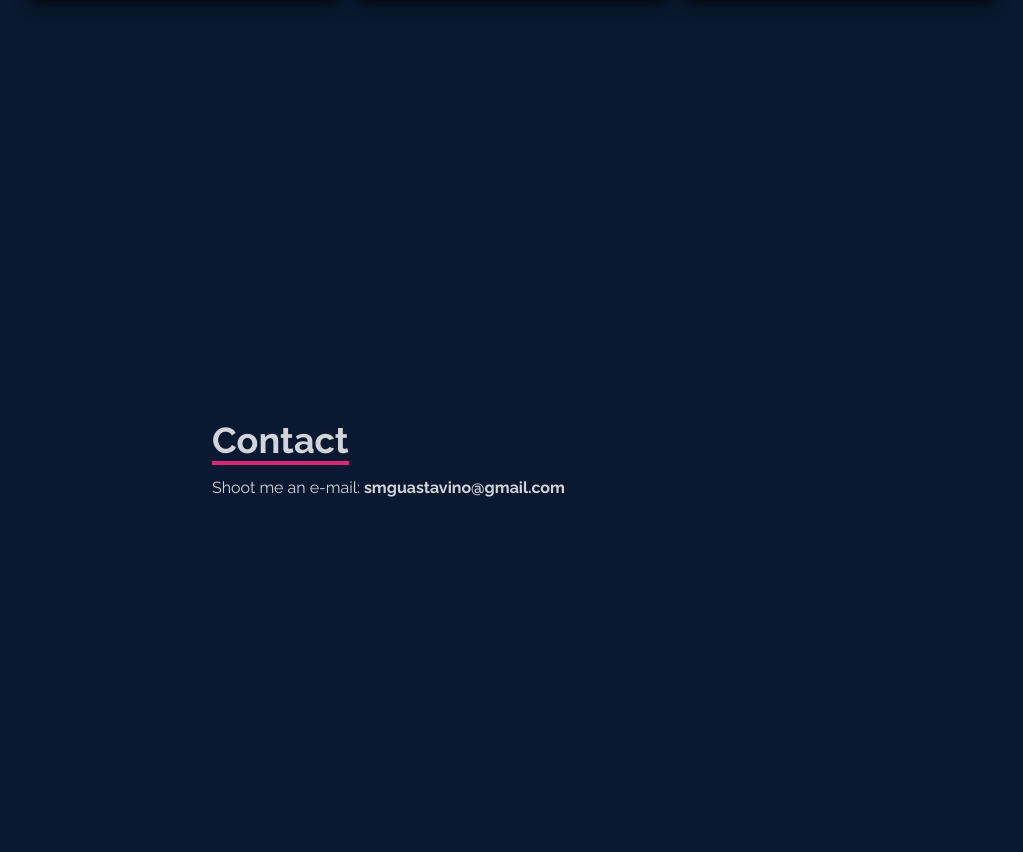
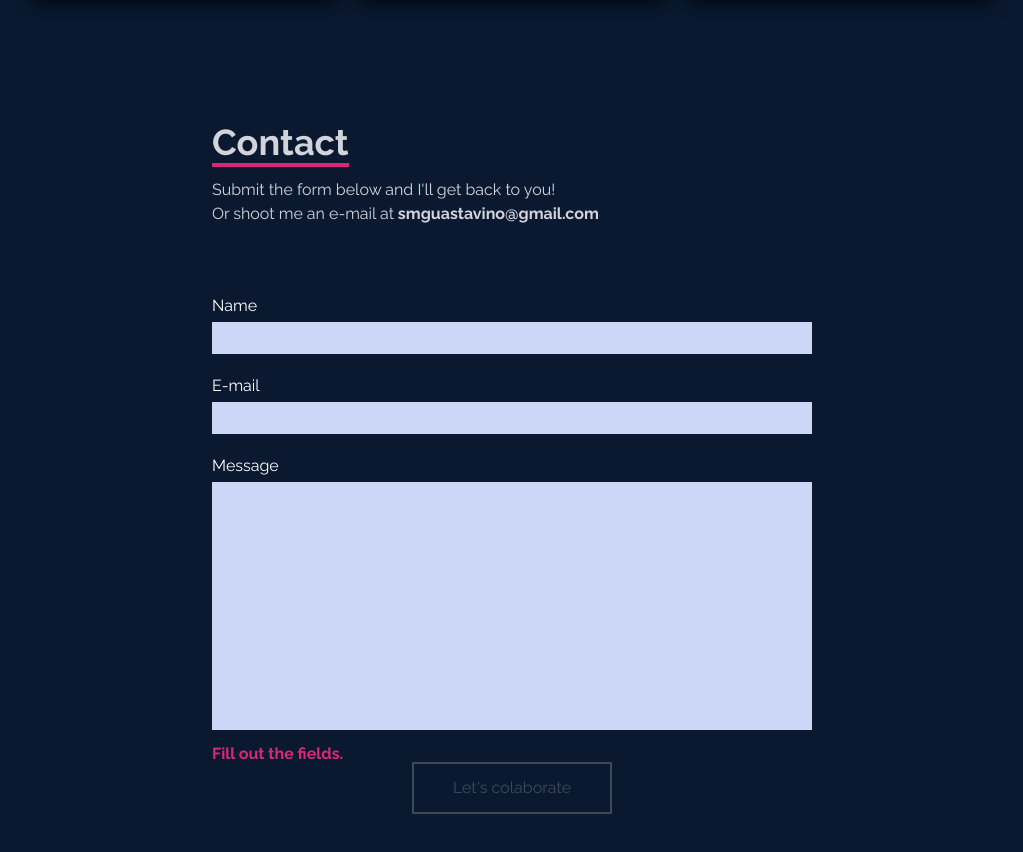
Before and after one commit to santiagoGuastavino/my-portfolio-client, a Next.js app: page / in a window 1280 px wide. Shown: the part 3116-3968 px from the top of the page, without its empty margins (128-1151 px from the left). Built offline with nearby package versions, Linux system fonts and the light colour scheme; no server answers.

Commit message:
ready to send e-mails

```diff
--- a/components/Button/index.js
+++ b/components/Button/index.js
@@ -1,30 +1,14 @@
-export default function Button ({ text, enabled, disabled }) {
-  const enabledHtml = (
+export default function Button ({ disabled, text }) {
+  return (
     <button
-      className='default-pink-button'
+      className={disabled
+        ? 'disabled-button'
+        : 'default-pink-button'
+      }
+      type='submit'
+      disabled={disabled}
     >
-      Let&apos;s Collaborate
+      {text}
     </button>
   )
-
-  const disabledHtml = (
-    <button
-      className='disabled-button'
-    >
-      Let&apos;s Collaborate
-    </button>
-  )
-
-  return (
-    <>
-      {
-        enabled &&
-        enabledHtml
-      }
-      {
-        disabled &&
-        disabledHtml
-      }
-    </>
-  )
 }
--- a/components/Contact/index.js
+++ b/components/Contact/index.js
@@ -1,95 +1,188 @@
-// import { useState, useEffect } from 'react'
-// import { postReq } from '../../helpers/postReq'
-// import Button from '../Button'
+import { useEffect, useState } from 'react'
+import { postReq } from '../../helpers/postReq'
+import Button from '../Button'
 
-// const regexEmail = /^(([^<>()\[\]\.,;:\s@\"]+(\.[^<>()\[\]\.,;:\s@\"]+)*)|(\".+\"))@(([^<>()[\]\.,;:\s@\"]+\.)+[^<>()[\]\.,;:\s@\"]{2,})$/
+const regexEmail = /^(([^<>()\[\]\.,;:\s@\"]+(\.[^<>()\[\]\.,;:\s@\"]+)*)|(\".+\"))@(([^<>()[\]\.,;:\s@\"]+\.)+[^<>()[\]\.,;:\s@\"]{2,})$/
 
-// const button = {
-//   DISABLED: 0,
-//   ENABLED: 1,
-//   PROCESSING: 2,
-//   DONE: 3
-// }
+const INITIAL_STATE = {
+  name: '',
+  email: '',
+  message: ''
+}
+
+const BUTTON_STATE = {
+  disabled: 0,
+  ready: 1,
+  loading: 2,
+  process_finished: 3
+}
+
+const FEED_STATE = {
+  incomplete: 'Fill out the fields.',
+  notEmail: 'Provide a valid e-mail address.',
+  ok: '',
+  process_finished: 'MESSAGE DELIVERED'
+}
+
+const INPUT_STATE = {
+  enabled: 0,
+  disabled: 1
+}
+
+const FORM_STATE = {
+  enabled: 0,
+  disabled: 1
+}
 
 export default function Contact () {
-  // const [buttonState, setButtonState] = useState(button.DISABLED)
-  // const [feed, setFeed] = useState('')
-  // const [formData, setFormData] = useState({
-  //   name: '',
-  //   email: '',
-  //   message: ''
-  // })
+  const [formData, setFormData] = useState(INITIAL_STATE)
+  const [buttonState, setButtonState] = useState(BUTTON_STATE.disabled)
+  const [userFeed, setUserFeed] = useState(FEED_STATE.ok)
+  const [buttonText, setButtonText] = useState("Let's colaborate")
+  const [inputState, setInputState] = useState(INPUT_STATE.enabled)
+  const [formState, setFormState] = useState(FORM_STATE.enabled)
 
-  // const handleInput = (e) => {
-  //   const key = e.target.name
-  //   setFormData({
-  //     ...formData,
-  //     [key]: e.target.value
-  //   })
-  // }
+  const handleInput = (e) => {
+    const key = e.target.name
+    setFormData({
+      ...formData,
+      [key]: e.target.value
+    })
+  }
 
-  // useEffect(() => {
+  const handleSubmit = (e) => {
+    e.preventDefault()
+    if (formState === FORM_STATE.disabled) {
+      return e.preventDefault()
+    }
+    setButtonState(BUTTON_STATE.loading)
+    postReq('/mailer', formData)
+      .then(res => {
+        if (res.success) {
+          stateProcessComplete()
+        }
+      })
+  }
 
-  // }, [formData])
+  const stateEmptyError = () => {
+    setButtonState(BUTTON_STATE.disabled)
+    setUserFeed(FEED_STATE.incomplete)
+  }
 
-  // const handleClick = async (e) => {
-  //   e.preventDefault()
-  //   if (buttonState === button.ENABLED) {
-  //     const response = await postReq(`${process.env.ENDPOINT}/mailer`)
-  //     try {
-  //       console.log(response)
-  //     } catch (err) {
-  //       console.log(err)
-  //     }
-  //   }
-  // }
+  const stateNotEmailError = () => {
+    setButtonState(BUTTON_STATE.disabled)
+    setUserFeed(FEED_STATE.notEmail)
+  }
+
+  const stateReady = () => {
+    setButtonState(BUTTON_STATE.ready)
+    setUserFeed(FEED_STATE.ok)
+  }
+
+  const stateProcessComplete = () => {
+    setButtonState(BUTTON_STATE.process_finished)
+    setUserFeed(FEED_STATE.process_finished)
+    setInputState(INPUT_STATE.disabled)
+    setFormState(FORM_STATE.disabled)
+  }
+
+  useEffect(() => {
+    if (
+      formData.name === '' |
+      formData.email === '' |
+      formData.message === ''
+    ) {
+      stateEmptyError()
+    } else if (!regexEmail.test(formData.email)) {
+      stateNotEmailError()
+    } else {
+      stateReady()
+    }
+  }, [formData])
+
+  const isButtonDisabled = buttonState === BUTTON_STATE.disabled || buttonState === BUTTON_STATE.process_finished
+  const areInputsDisabled = inputState === INPUT_STATE.disabled
+
+  useEffect(() => {
+    buttonState === BUTTON_STATE.loading &&
+    setButtonText('...loading')
+
+    buttonState === BUTTON_STATE.process_finished &&
+    setButtonText('THANK YOU')
+  }, [buttonState])
 
   return (
     <main name='Contact' className='w-full h-screen blue-background flex justify-center items-center p-4'>
-      <section className='flex flex-col max-w-[600px] w-full relative'>
+      <form
+        onSubmit={handleSubmit}
+        className='flex flex-col max-w-[600px] w-full relative'
+      >
         <div className='pb-8 text-gray-300'>
           <p className='text-4xl font-bold inline border-b-4 border-pink-600'>Contact</p>
           <div className='py-4'>
-            {/* <p>Submit the form below and I&apos;ll get back to you!</p> */}
-            <p>Shoot me an e-mail:
+            <p>Submit the form below and I&apos;ll get back to you!</p>
+            <p>Or shoot me an e-mail at
               <span className='font-bold'>
                 &nbsp;smguastavino@gmail.com
               </span>
             </p>
           </div>
         </div>
-        {/* <input
+        <label
+          className='contact-label'
+          htmlFor='name'
+        >
+          Name
+        </label>
+        <input
           name='name'
           type='text'
-          placeholder='Full name'
           className='contact-input'
           onChange={handleInput}
           value={formData.name}
+          id='name'
+          disabled={areInputsDisabled}
         />
+        <label
+          className='contact-label'
+          htmlFor='email'
+        >
+          E-mail
+        </label>
         <input
           name='email'
           type='email'
-          placeholder='Your e-mail'
-          className='my-4 contact-input'
+          className='contact-input'
           onChange={handleInput}
           value={formData.email}
+          id='email'
+          disabled={areInputsDisabled}
         />
+        <label
+          className='contact-label'
+          htmlFor='message'
+        >
+          Message
+        </label>
         <textarea
           name='message'
-          placeholder='Message'
           maxLength={500}
           className='contact-input resize-none'
           rows={10}
           cols={10}
           onChange={handleInput}
           value={formData.message}
-        /> */}
-        {/* {
-          feed !== '' &&
-          <span className='absolute flex justify-center items-center bottom-20 text-pink-600 font-bold'>{feed}</span>
-        } */}
-        {/* <Button/> */}
-      </section>
+          id='message'
+          disabled={areInputsDisabled}
+        />
+        <span className='absolute flex justify-center items-center bottom-20 text-pink-600 font-bold'>
+          {userFeed}
+        </span>
+        <Button
+          disabled={isButtonDisabled}
+          text={buttonText}
+        />
+      </form>
     </main>
   )
 }
--- a/helpers/postReq.js
+++ b/helpers/postReq.js
@@ -1,3 +1,5 @@
+const defaultURL = process.env.NEXT_PUBLIC_DEFAULT_URL
+
 export async function postReq (url, data) {
   const postSettings = {
     method: 'POST',
@@ -12,7 +14,7 @@ export async function postReq (url, data) {
     body: JSON.stringify(data)
   }
 
-  const response = await fetch(url, postSettings)
+  const response = await fetch(defaultURL + url, postSettings)
   try {
     return response.json()
   } catch (err) {
--- a/styles/globals.css
+++ b/styles/globals.css
@@ -68,15 +68,19 @@
   }
 
   .contact-input {
-    @apply p-2 bg-[#ccd6f6] focus:outline-none;
+    @apply py-1 px-2 bg-[#ccd6f6] focus:outline-none;
+  }
+
+  .contact-label {
+    @apply py-1 text-white mt-4 cursor-pointer;
   }
 
   .default-pink-button {
-    @apply text-white border-2 hover:bg-pink-600 hover:border-pink-600 px-4 py-3 my-8 mx-auto flex items-center duration-300;
+    @apply text-white border-2 hover:bg-pink-600 hover:border-pink-600 px-4 py-3 my-8 mx-auto duration-300 w-[200px] text-center;
   }
 
   .disabled-button {
-    @apply border-2 px-4 py-3 my-8 mx-auto flex items-center duration-300 cursor-not-allowed opacity-80 text-gray-600 border-gray-600;
+    @apply border-2 px-4 py-3 my-8 mx-auto w-[200px] text-center duration-300 cursor-not-allowed opacity-80 text-gray-600 border-gray-600 !important;
   }
 
   .project-button {
```
